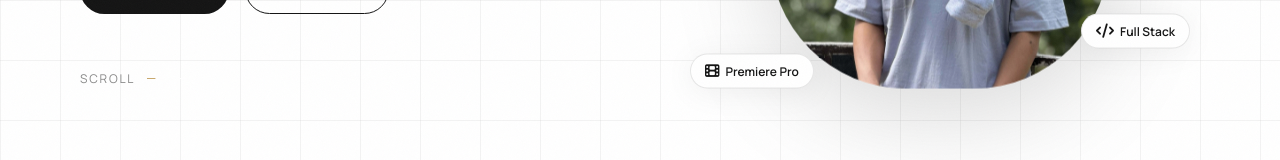
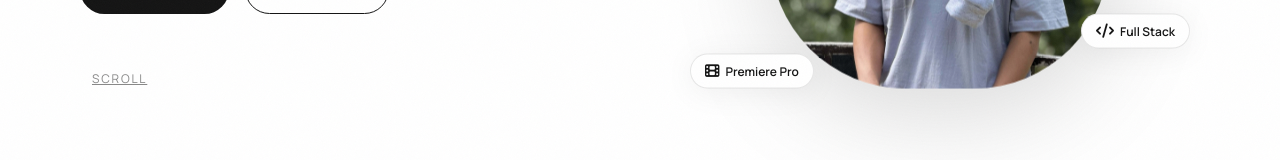
Before and after one commit to Bibenqwq/STEVEN_PORTFOLIO, a React (Vite) app: page / in a window 1280 px wide. Shown: the part 540-700 px from the top of the page. Built offline with nearby package versions, Linux system fonts and the light colour scheme.

Commit message:
Update Hero.jsx

```diff
--- a/src/components/Hero.jsx
+++ b/src/components/Hero.jsx
@@ -5,7 +5,6 @@ export default function Hero() {
 
   return (
     <section className="hero" id="hero">
-      <div className="hero-bg-grid"></div>
       <div className="hero-content">
 
         <h1 className="hero-title">
@@ -23,10 +22,12 @@ export default function Hero() {
           <a href="#projects" className="btn btn-primary" id="heroProjectsBtn">View Projects</a>
           <a href="#resume" className="btn btn-ghost" id="heroContactBtn">Get in Touch</a>
         </div>
-        <div className="hero-scroll-indicator">
-          <span>Scroll</span>
-          <div className="scroll-line"></div>
-        </div>
+        <a href="#about" className="hero-scroll-indicator" id="heroScrollBtn" aria-label="Scroll down">
+          <div className="scroll-mouse">
+            <div className="scroll-dot"></div>
+          </div>
+          <span className="scroll-label">Scroll</span>
+        </a>
       </div>
       <div className="hero-visual">
         <div className="hero-photo-wrap">
```
